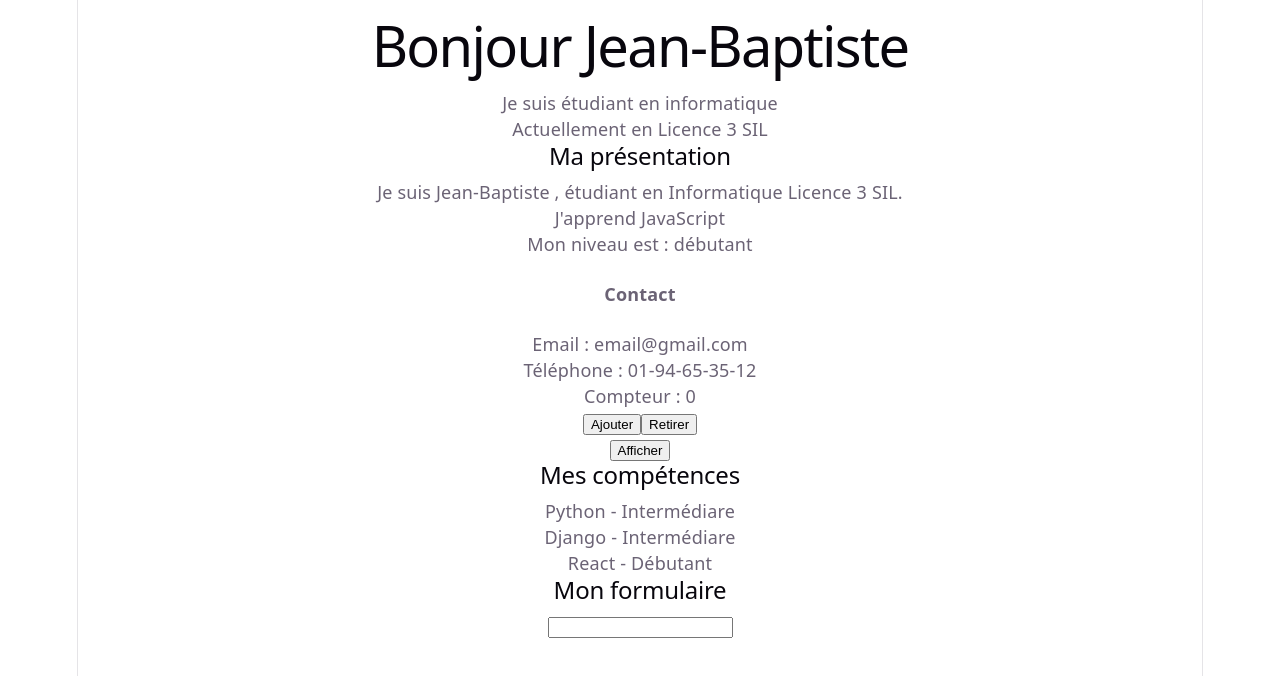
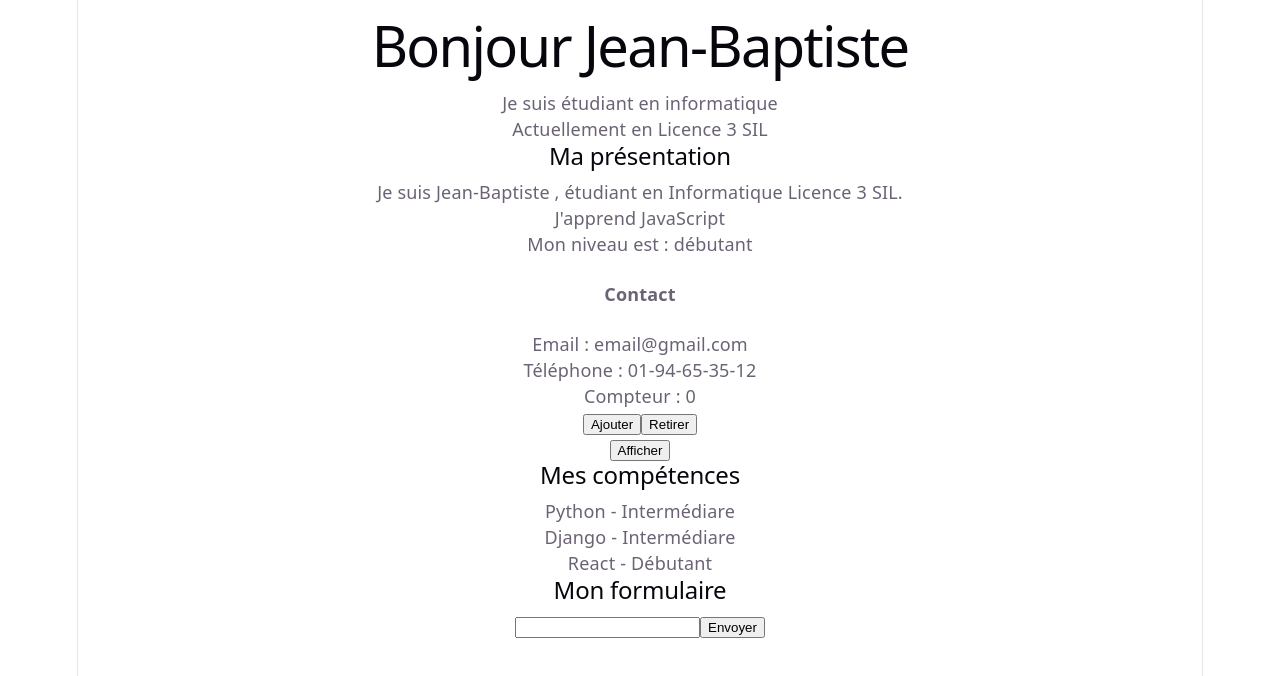
Before and after one commit to jeanbaptisteassogba87-jpg/react-learning, a React (Vite) app: page / in a window 1280 px wide. Shown: the top 676 px of the page. Built offline with nearby package versions, Linux system fonts and the light colour scheme.

Commit message:
Création d'un formulaire contrôlé avec useState amélioré

```diff
--- a/src/Formulaire.jsx
+++ b/src/Formulaire.jsx
@@ -1,8 +1,13 @@
 import { useState } from "react"
 function Formulaire(){
     const [nom,setNom] = useState("")
+    const [message , setMessage] = useState("")
+    function handleSubmit(e){
+        e.preventDefault()
+        setMessage(nom)
+    }
     return(
-        <div>
+        <form onSubmit={handleSubmit}>
             <h2>Mon formulaire</h2>
 
             <input
@@ -10,8 +15,13 @@ function Formulaire(){
                 value={nom}
                 onChange={(e) => setNom(e.target.value)}
             />
-            <p>{nom}</p>
-        </div>
+            <button type="submit">Envoyer</button>
+            {message && (
+                <p>Bonjour {message}</p>
+            )
+
+            }
+        </form>
     )
 }
 
```
